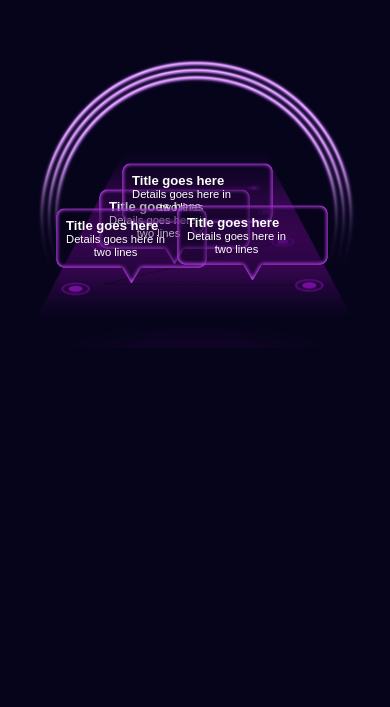
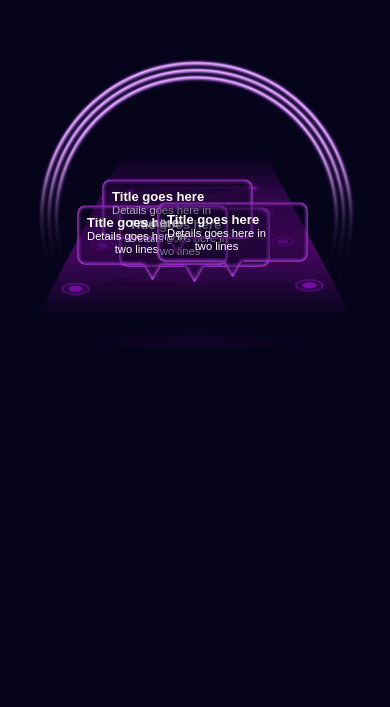
Before and after one commit to igaimerca/starving-model-website, a React (Vite) app: page / in a window 390 px wide. Shown: the part 4599-5306 px from the top of the page. Built offline with nearby package versions, Linux system fonts and the light colour scheme.

Commit message:
feat: responsiveness

```diff
--- a/src/components/Utilities/Utilities.css
+++ b/src/components/Utilities/Utilities.css
@@ -32,20 +32,20 @@
     width: 120px;
 }
 .text.one {
-    left: 17.3%;
-    top: 39.6%;
+    left: 22.3%;
+    top: 45.6%;
 }
 .text.two {
-    right: 21.89%;
-    top: 30.6%;
+    right: 26.89%;
+    top: 36.19%;
 }
 .text.three {
-    left: 6.1%;
-    bottom: 17.87%;
+    left: 11.6%;
+    bottom: 18.87%;
 }
 .text.four {
-    right: 7.7%;
-    bottom: 18.93%;
+    right: 12.7%;
+    bottom: 19.93%;
 }
 
 .box{
--- a/src/index.css
+++ b/src/index.css
@@ -19,9 +19,10 @@
   background: #e9bba4;
 }
 body {
-  font-family: 'Montserrat', sans-serif;
+  font-family: "Montserrat", sans-serif;
   -webkit-font-smoothing: antialiased;
   -moz-osx-font-smoothing: grayscale;
+  scroll-behavior: smooth;
   color: #fff;
   overflow-y: scroll;
   overflow-x: hidden;
@@ -33,6 +34,6 @@ body {
 }
 
 code {
-  font-family: source-code-pro, Menlo, Monaco, Consolas, 'Courier New',
+  font-family: source-code-pro, Menlo, Monaco, Consolas, "Courier New",
     monospace;
 }
```
Lines whose indentation alone changed are shown as unchanged.
